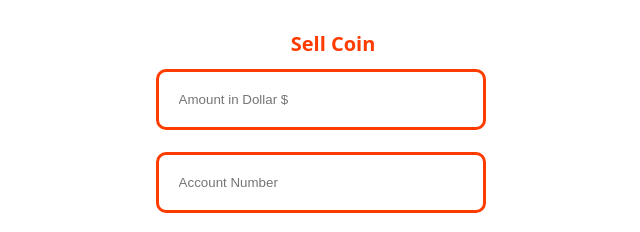
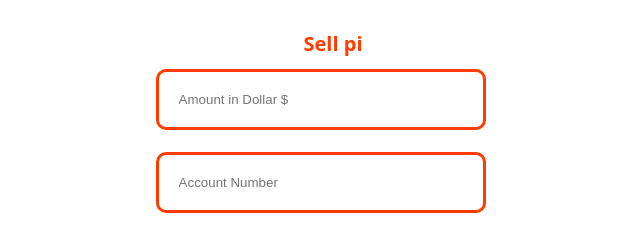
Before and after one commit to franko122/getcoins.us, a plain HTML site: page Getcoinset/sellpi.html in a window 1280 px wide. Shown: the top 232 px of the page, 317-957 px from the left. Drawn offline with Linux system fonts and the light colour scheme.

Commit message:
Update sellpi.html

```diff
--- a/Getcoinset/sellpi.html
+++ b/Getcoinset/sellpi.html
@@ -131,7 +131,7 @@
 
     <div class="oin">
         <b>
-        Sell Coin
+        Sell pi
         </b>
     </div>
     <div class="min" id="mins">
```
